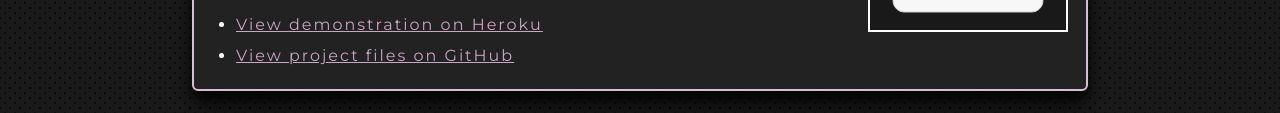
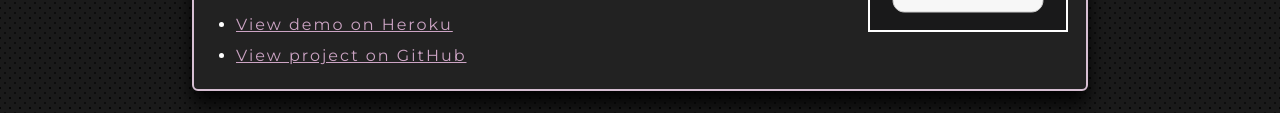
Before and after one commit to thevinternet/thevinternet, a website: page src/html/projects.html in a window 1280 px wide. Shown: the part 822-935 px from the top of the page. Drawn offline with nearby package versions, Linux system fonts and the light colour scheme; files that its build step writes are made by us from their sources; files whose address does not match are found by name.

Commit message:
Update projects.html

```diff
--- a/src/html/projects.html
+++ b/src/html/projects.html
@@ -58,8 +58,8 @@
               <h3>CSS Animation</h3>
               <p>This demonstation illustrates a simple animation of the Vinternet logo using CSS3 and utilises the stoke properties of the SVG paths to create a nice visual effect. This demo performs as expected across all evergreen browsers but doesn't play too well in Internet Explorer due to the stroke animation techiques employed.</p>
               <ul>
-                <li><a href="https://vinternet-css-animation.herokuapp.com/" title="View the Vinternet CSS animation demo on Heroku">View demonstration on Heroku</a></li>
-                <li><a href="https://github.com/thevinternet/vinternet-css-animation" title="View the Vinternet CSS animation repository on GitHub">View project files on GitHub</a></li>
+                <li><a href="https://vinternet-css-animation.herokuapp.com/" title="View the Vinternet CSS animation demonstation on Heroku">View demo on Heroku</a></li>
+                <li><a href="https://github.com/thevinternet/vinternet-css-animation" title="View the Vinternet CSS animation repository on GitHub">View project on GitHub</a></li>
               </ul>
             </div>
             <div class="layout--right project-animation"></div>
@@ -71,7 +71,7 @@
               <h3>Client Side Form Validation</h3>
               <p>This demonstation utilises HTML5 attributes and JavaScript to provide an accessible validation experience in real time on an HTML form which includes many common user input types. This demo performs as expected across all evergreen browsers as well as Internet Explorer versions 10 and above.</p>
               <ul>
-                <li><a href="https://vinternet-form-validation.herokuapp.com/" title="View the Vinternet form validation demo on Heroku">View demo on Heroku</a></li>
+                <li><a href="https://vinternet-form-validation.herokuapp.com/" title="View the Vinternet form validation demonstation on Heroku">View demo on Heroku</a></li>
                 <li><a href="https://github.com/thevinternet/vinternet-form-validation" title="View the Vinternet form validation repository on GitHub">View project on GitHub</a></li>
               </ul>
             </div>
@@ -84,7 +84,7 @@
               <h3>Drag &amp; Drop File Uploader</h3>
               <p>This demonstation uses the standard HTML input, the dataTransfer object and JavaScript to provide an accessible file uploader. The solution also provides working examples of file size and file type validation which can be customised on the HTML input element directly. This demo performs as expected across all evergreen browsers as well as Internet Explorer versions 10 and above.</p>
               <ul>
-                <li><a href="https://vinternet-file-uploader.herokuapp.com/" title="View the Vinternet file uploader demo on Heroku">View demo on Heroku</a></li>
+                <li><a href="https://vinternet-file-uploader.herokuapp.com/" title="View the Vinternet file uploader demonstation on Heroku">View demo on Heroku</a></li>
                 <li><a href="https://github.com/thevinternet/vinternet-file-uploader" title="View the Vinternet file uploader repository on GitHub">View project on GitHub</a></li>
               </ul>
             </div>
```
